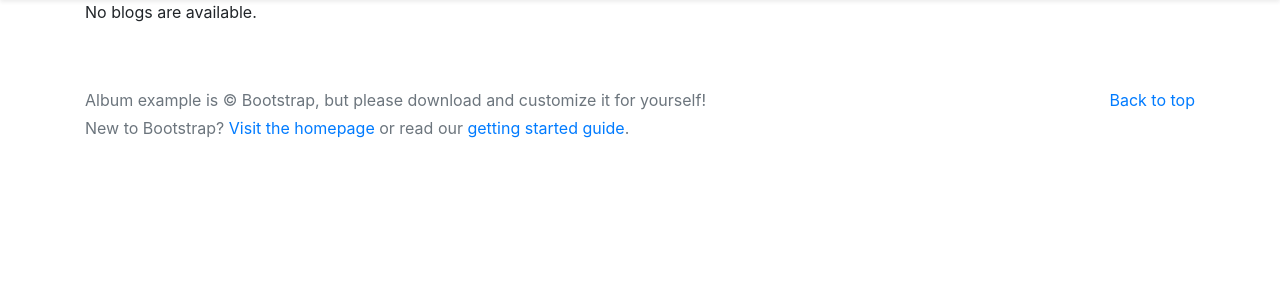
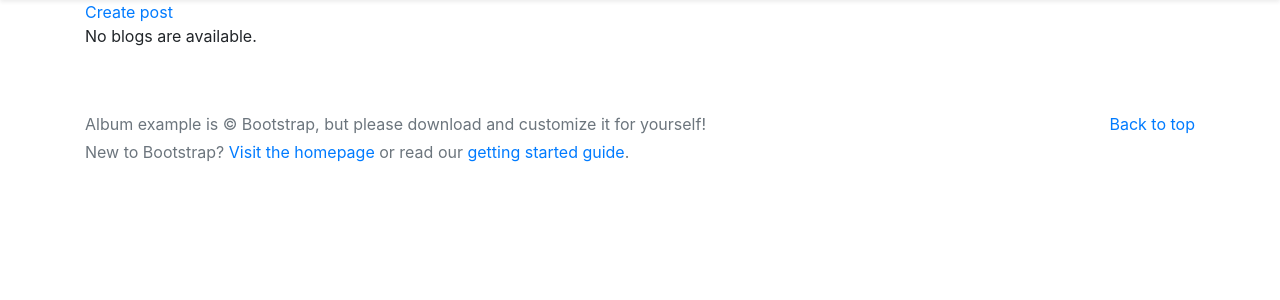
Before and after one commit to walkersorlie/my_site, a Django app: page /blog/ in a window 1280 px wide. Shown: the part 56-356 px from the top of the page. Run offline with Django 3.2, Linux system fonts and the light colour scheme; data that the repository does not hold is empty; some libraries are stand-ins or nearby versions.

Commit message:
Began view for create_post page. Trouble with reverse() and generic views

```diff
--- a/my_site/blog/templates/blog/index.html
+++ b/my_site/blog/templates/blog/index.html
@@ -9,12 +9,14 @@
 
 <div class="container">
 
+<a href="{% url 'blog:create-post' %}" class="top-menu">Create post<span class="glyphicon glyphicon-plus"></span></a>
+
 {% if latest_blog_list|length > 2 %}
   <div class="jumbotron p-3 p-md-5 text-white rounded bg-dark">
     <div class="col-md-6 px-0">
       <h1 class="display-4 font-italic" name="title">{{ latest_blog_list.0.title }}</h1>
       <p class="lead my-3">Multiple lines of text that form the lede, informing new readers quickly and efficiently about what's most interesting in this post's contents.</p> <!-- figure out how to get first line of body here -->
-      <p class="lead mb-0"><a href="{% url 'blog:view_post' latest_blog_list.0.slug %}" class="text-white font-weight-bold">Continue reading...</a></p>
+      <p class="lead mb-0"><a href="{% url 'blog:view-post' latest_blog_list.0.slug %}" class="text-white font-weight-bold">Continue reading...</a></p>
     </div>
   </div>
 
@@ -23,11 +25,11 @@
       <div class="card flex-md-row mb-4 shadow-sm h-md-250">
         <div class="card-body d-flex flex-column align-items-start">
           <h3 class="mb-0">
-            <a class="text-dark" href="{% url 'blog:view_post' latest_blog_list.1.slug %}">Latest Posts</a>
+            <a class="text-dark" href="{% url 'blog:view-post' latest_blog_list.1.slug %}">Latest Posts</a>
           </h3>
           <div class="mb-1 text-muted">{{ latest_blog_list.1.pub_date }}</div>
           <p class="card-text mb-auto">This is a wider card with supporting text below as a natural lead-in to additional content.</p>
-          <a href="{% url 'blog:view_post' latest_blog_list.1.slug %}">Continue reading</a>
+          <a href="{% url 'blog:view-post' latest_blog_list.1.slug %}">Continue reading</a>
         </div>
         <img class="card-img-right flex-auto d-none d-lg-block" data-src="holder.js/200x250?theme=thumb" alt="Card image cap">
       </div>
@@ -36,11 +38,11 @@
       <div class="card flex-md-row mb-4 shadow-sm h-md-250">
         <div class="card-body d-flex flex-column align-items-start">
           <h3 class="mb-0">
-            <a class="text-dark" href="{% url 'blog:view_post' latest_blog_list.2.slug %}">Latest Posts</a>
+            <a class="text-dark" href="{% url 'blog:view-post' latest_blog_list.2.slug %}">Latest Posts</a>
           </h3>
           <div class="mb-1 text-muted">{{ latest_blog_list.2.pub_date }}</div>
           <p class="card-text mb-auto">This is a wider card with supporting text below as a natural lead-in to additional content.</p>
-          <a href="{% url 'blog:view_post' latest_blog_list.2.slug %}">Continue reading</a>
+          <a href="{% url 'blog:view-post' latest_blog_list.2.slug %}">Continue reading</a>
         </div>
         <img class="card-img-right flex-auto d-none d-lg-block" data-src="holder.js/200x250?theme=thumb" alt="Card image cap">
       </div>
--- a/my_site/blog/urls.py
+++ b/my_site/blog/urls.py
@@ -7,6 +7,9 @@ urlpatterns = [
     # /blog/
     path('', views.IndexView.as_view(), name='index'),
 
+    # /blog/create_post/
+    path('create_post/', views.create_post, name='create-post'),
+
     # /blog/slug/
-    path('<slug:slug>/', views.DetailView.as_view(), name='view_post'),
+    path('<slug:slug>/', views.DetailView.as_view(), name='view-post'),
 ]
--- a/my_site/blog/views.py
+++ b/my_site/blog/views.py
@@ -1,9 +1,12 @@
 from django.http import HttpResponseRedirect
 from django.shortcuts import get_object_or_404, render
-from django.urls import reverse
+from django.urls import reverse, NoReverseMatch
 from django.views import generic
+from django.db import IntegrityError
+import datetime
 
-from .models import Post
+from .models import User, Post
+from .forms import PostForm
 
 
 class IndexView(generic.ListView):
@@ -22,6 +25,7 @@ class DetailView(generic.DetailView):
 
     # Should match the value after ':' from url <slug:the_slug>
     slug_url_kwarg = 'slug'
+
     # Should match the name of the slug field on the model
     slug = 'slug'
 
@@ -34,8 +38,33 @@ class DetailView(generic.DetailView):
     # def get_slug_field(self):
     #     return slug_field
 
+# What to do if slug isntoo unique?
+# Ex: Creating a post and there is an error, the post is still added to DB. Debugging errors still add entry to DB, but don't redirect to the detail page
 def create_post(request):
-    return render(request, 'blog/create_post.html')
+    if request.method == "POST":
+        form = PostForm(request.POST)
+
+        if form.is_valid():
+            post = form.save(commit=False)
+            post.author_id = User(request.user.id)
+            post.author = request.user
+            post.pub_date = datetime.datetime.now()
+
+            try:
+                # post.save()
+
+                # return HttpResponseRedirect('view_post', slug=post.slug)
+                return HttpResponseRedirect(reverse('view-post', kwargs={"slug": post.slug}))
+            # except (NoReverseMatch) as e:
+            #     pass
+            except (IntegrityError) as e:
+                print ("prob")
+                print (type(e))
+                # maybe add an error message to template here to tell error
+                return render(request, 'blog/create_post.html', {'form': form})
+    else:
+        form = PostForm()
+    return render(request, 'blog/create_post.html', {'form': form})
 
 
 #
```
Also changed, not shown: my_site/blog/admin.py (+4 -3 lines), my_site/blog/forms.py (added, +9 -0 lines), my_site/blog/models.py (+7 -6 lines), my_site/blog/templates/blog/create_post.html (added, +14 -0 lines).
